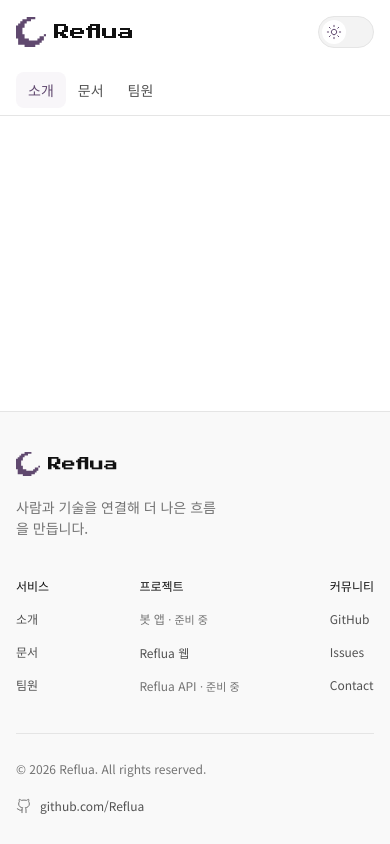
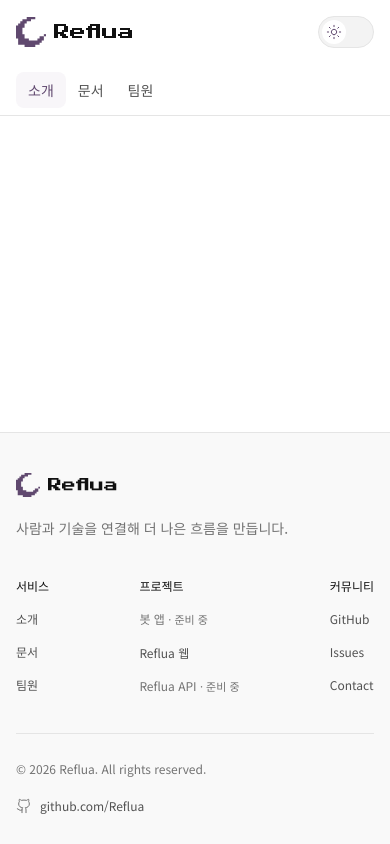
Before and after one commit to reflua/Reflua-Frontend-V1, a React (Vite) app: page / in a window 390 px wide. Built offline with nearby package versions, Linux system fonts and the light colour scheme.

Commit message:
design :: 푸터 소개 문구 폭 제한 해제 #1

```diff
--- a/src/components/footer.css
+++ b/src/components/footer.css
@@ -17,8 +17,8 @@
 }
 
 .footer-brand-block {
-  width: 207px;
-  flex: 0 0 auto;
+  min-width: 0;
+  flex: 1 1 auto;
 }
 
 .brand-small {
@@ -114,6 +114,10 @@
     gap: 36px;
   }
 
+  .footer-brand-block {
+    width: 100%;
+  }
+
   .footer-link-columns {
     width: 100%;
     justify-content: space-between;
```
